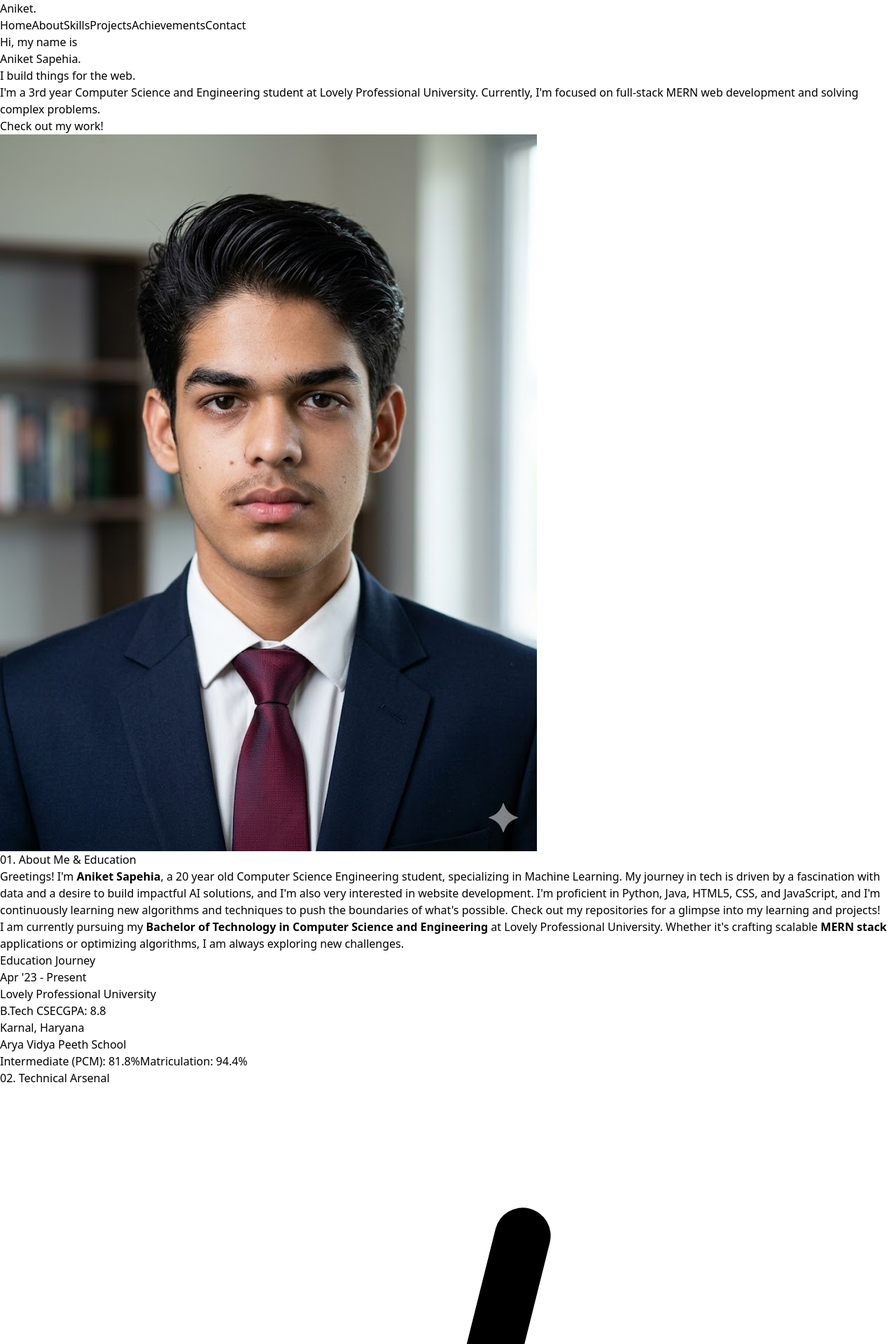
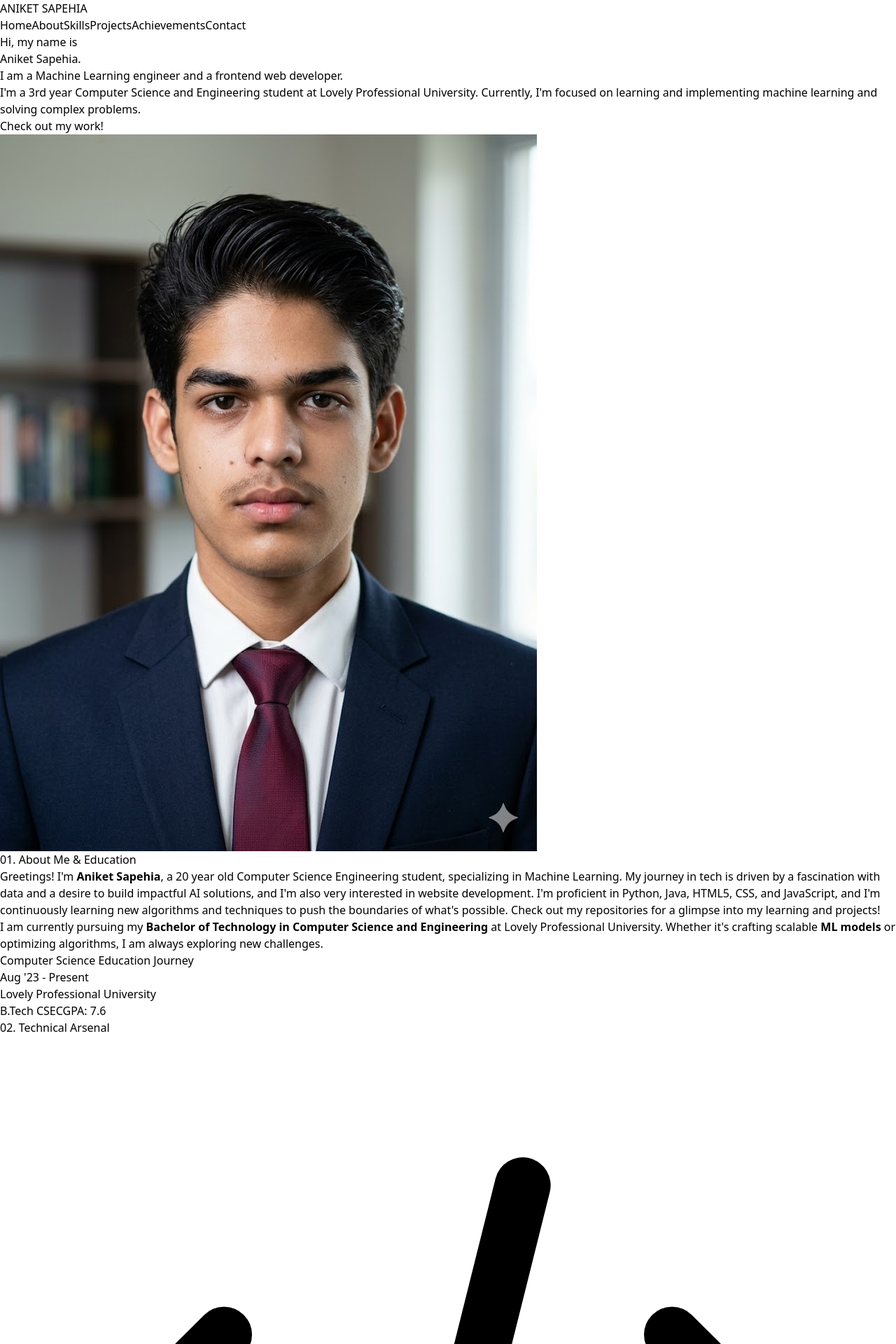
Before and after one commit to AniketSapehia/Portfolio, a React (Vite) app: page / in a window 1280 px wide. Shown: the top 1920 px of the page at 70% size. Built offline with nearby package versions, Linux system fonts and the light colour scheme.

Commit message:
refactor: update personal information and project details across components

```diff
--- a/src/App.jsx
+++ b/src/App.jsx
@@ -24,7 +24,7 @@ function App() {
       </main>
 
       <footer className="py-8 text-center text-slate-400 border-t border-white/5">
-        <p>© {new Date().getFullYear()} Chirag. Built with React & Tailwind CSS.</p>
+        <p>© {new Date().getFullYear()} ANIKET SAPEHIA. Built with React & Tailwind CSS.</p>
       </footer>
     </div>
   );
--- a/src/components/About.jsx
+++ b/src/components/About.jsx
@@ -24,7 +24,7 @@ const About = () => {
               </p>
               <p>
                 I am currently pursuing my <strong>Bachelor of Technology in Computer Science and Engineering</strong> at
-                Lovely Professional University. Whether it's crafting scalable <strong>MERN stack</strong> applications
+                Lovely Professional University. Whether it's crafting scalable <strong>ML models </strong>
                 or optimizing algorithms, I am always exploring new challenges.
               </p>
             </div>
@@ -32,34 +32,23 @@ const About = () => {
 
           {/* Education Timeline */}
           <div className="glass p-8 rounded-2xl relative z-10">
-            <h3 className="text-xl font-bold text-slate-100 mb-6 font-mono text-cyan-400 border-b border-white/10 pb-4">Education Journey</h3>
+            <h3 className="text-xl font-bold text-slate-100 mb-6 font-mono text-cyan-400 border-b border-white/10 pb-4"> Computer Science Education Journey</h3>
             <div className="space-y-8 relative before:absolute before:inset-0 before:ml-2 before:-translate-x-px md:before:mx-auto md:before:translate-x-0 before:h-full before:w-0.5 before:bg-gradient-to-b before:from-transparent before:via-slate-700 before:to-transparent">
 
               {/* LPU */}
               <div className="relative flex items-center justify-between md:justify-normal md:odd:flex-row-reverse group is-active">
                 <div className="flex items-center justify-center w-5 h-5 rounded-full border border-white bg-slate-900 shadow shrink-0 md:order-1 md:group-odd:-translate-x-1/2 md:group-even:translate-x-1/2 shadow-cyan-500/50"></div>
                 <div className="w-[calc(100%-2rem)] md:w-[calc(50%-1.5rem)] pl-4 md:pl-0 md:group-odd:pr-6 md:group-even:pl-6">
-                  <div className="flex flex-col">
-                    <span className="text-cyan-400 text-sm font-mono mb-1">Apr '23 - Present</span>
+                  <div className="flex flex-col items-start text-left">
+                    <span className="text-cyan-400 text-sm font-mono mb-1">Aug '23 - Present</span>
                     <h4 className="font-bold text-slate-200">Lovely Professional University</h4>
                     <span className="text-slate-400 text-sm mb-2">B.Tech CSE</span>
-                    <span className="inline-block px-3 py-1 bg-cyan-500/10 text-cyan-400 text-xs rounded-full w-fit">CGPA: 8.8</span>
+                    <span className="inline-block px-3 py-1 bg-cyan-500/10 text-cyan-400 text-xs rounded-full w-fit">CGPA: 7.6</span>
                   </div>
                 </div>
               </div>
 
-              {/* School */}
-              <div className="relative flex items-center justify-between md:justify-normal md:odd:flex-row-reverse group is-active">
-                <div className="flex items-center justify-center w-5 h-5 rounded-full border border-slate-500 bg-slate-800 shadow shrink-0 md:order-1 md:group-odd:-translate-x-1/2 md:group-even:translate-x-1/2"></div>
-                <div className="w-[calc(100%-2rem)] md:w-[calc(50%-1.5rem)] pl-4 md:pl-0 md:group-odd:pr-6 md:group-even:pl-6">
-                  <div className="flex flex-col">
-                     <span className="text-slate-500 text-sm font-mono mb-1">Karnal, Haryana</span>
-                    <h4 className="font-bold text-slate-300">Arya Vidya Peeth School</h4>
-                    <span className="text-slate-400 text-sm mt-1">Intermediate (PCM): 81.8%</span>
-                    <span className="text-slate-400 text-sm">Matriculation: 94.4%</span>
-                  </div>
-                </div>
-              </div>
+
 
             </div>
           </div>
--- a/src/components/Hero.jsx
+++ b/src/components/Hero.jsx
@@ -6,15 +6,15 @@ const Hero = () => {
     <section id="home" className="min-h-screen flex items-center justify-center pt-20">
       <div className="container mx-auto px-6 flex flex-col md:flex-row items-center justify-between">
         <div className="md:w-1/2 flex flex-col items-start text-left z-10">
-          <p className="text-cyan-400 font-mono mb-4 text-lg">Hi, my name is</p>
+          <p className="text-cyan-400 md:text-4xl font-mono mb-4 text-lg">Hi, my name is</p>
           <h1 className="text-5xl md:text-7xl font-bold text-slate-100 mb-4 tracking-tight">
             Aniket Sapehia.
           </h1>
-          <h2 className="text-4xl md:text-6xl font-bold text-slate-400 mb-6 tracking-tight">
-            I build things for the web.
+          <h2 className="text-4xl md:text-4xl font-bold text-slate-400 mb-6 tracking-tight">
+            I am a Machine Learning engineer and a frontend web developer.
           </h2>
           <p className="text-slate-400 max-w-xl text-lg mb-10 leading-relaxed">
-            I'm a 3rd year Computer Science and Engineering student at Lovely Professional University. Currently, I'm focused on full-stack MERN web development and solving complex problems.
+            I'm a 3rd year Computer Science and Engineering student at Lovely Professional University. Currently, I'm focused on learning and implementing machine learning and solving complex problems.
           </p>
           <a href="#projects" className="px-8 py-4 border border-cyan-400 text-cyan-400 rounded hover:bg-cyan-400/10 transition-colors duration-300 font-mono backdrop-blur-sm">
             Check out my work!
@@ -31,7 +31,7 @@ const Hero = () => {
             <div className="absolute inset-8 rounded-full border border-blue-500/30"></div>
 
             {/* Image Container */}
-            <div className="relative rounded-full w-full h-100 overflow-hidden flex items-center justify-center border-4 border-slate-700 bg-slate-800 shadow-2xl transition-transform duration-500 group-hover:scale-105">
+            <div className="relative rounded-full w-full h-90 overflow-hidden flex items-center justify-center border-4 border-slate-700 bg-slate-800 shadow-2xl transition-transform duration-500 group-hover:scale-105">
               <img
                 src={profileImg}
                 alt="Aniket Sapehia"
--- a/src/components/Navbar.jsx
+++ b/src/components/Navbar.jsx
@@ -22,7 +22,7 @@ const Navbar = () => {
     <nav className={`fixed top-0 w-full z-50 transition-all duration-300 ${scrolled ? 'bg-slate-950/80 backdrop-blur-md py-4 shadow-lg shadow-cyan-500/10' : 'bg-transparent py-6'}`}>
       <div className="container mx-auto px-6 flex justify-between items-center">
         <a href="#home" className="text-2xl font-bold bg-gradient-to-r from-cyan-400 to-blue-500 bg-clip-text text-transparent">
-          Aniket.
+          ANIKET SAPEHIA
         </a>
         <div className="hidden md:flex gap-8">
           {navLinks.map((link) => (
--- a/src/components/Projects.jsx
+++ b/src/components/Projects.jsx
@@ -3,19 +3,19 @@ import React from 'react';
 const Projects = () => {
   const projects = [
     {
-      title: 'Resell - AI-Powered Second-Hand Marketplace',
-      date: "Nov '25 - Dec '25",
-      description: 'A full-stack MERN web application for secure buying and selling of second-hand products. Features JWT-based authentication, a seller dashboard with real-time tracking, in-app messaging for buyer-seller communication, and an integrated AI-powered product description generator.',
-      tech: ['React', 'Node.js', 'Express', 'MongoDB', 'JWT', 'AI APIs'],
-      github: 'https://github.com/Chirag0005',
+      title: 'VisitHimachal - A Travel Companion App for the state of Himachal Pradesh',
+      date: "May '25 - July '25",
+      description: 'A frontend web application for exploring and planning trips in Himachal Pradesh. It features a responsive design, interactive maps, and dynamic content showcasing popular tourist destinations, local culture, and travel tips. It includes features like 1. Responsiveness. 2. Functional Navigation bar. 3. Multiple pages (Home, Favourites, About) 4. Like and Learn more button on each card. 5. Favourites page including all the liked cards. 6. Functional Footer.',
+      tech: ['React', 'HTML5', 'Tailwind CSS', 'JavaScript'],
+      github: 'https://github.com/AniketSapehia/Project-VisitHimachal',
       external: '#'
     },
     {
-      title: 'VolunteerHub - Volunteer Management System',
-      date: "Mar '25 - Mar '25",
-      description: 'A robust PHP-based web application designed to manage volunteer registration, event creation, and participation tracking. Includes secure authentication, an admin dashboard with CRUD operations, role-based access control, and automated certificate generation upon event completion.',
-      tech: ['PHP', 'MySQL', 'JavaScript', 'HTML/CSS'],
-      github: 'https://github.com/Chirag0005',
+      title: 'Virtual Assistant - An AI-powered chatbot for personalized assistance',
+      date: "April '25 - May '25",
+      description: 'A virtual assistant web application that uses natural language processing to provide personalized assistance to users. It can answer questions, provide recommendations, and perform tasks based on user input. The assistant is designed to learn from user interactions and improve its responses over time.',
+      tech: ['Python', 'Flask', 'Naive Bayes','NLTK','Pandas','Scikit-learn','TF-IDF', 'JavaScript', 'HTML/CSS'],
+      github: 'https://github.com/AniketSapehia/Project-Chatbot',
       external: '#'
     }
   ];
```
